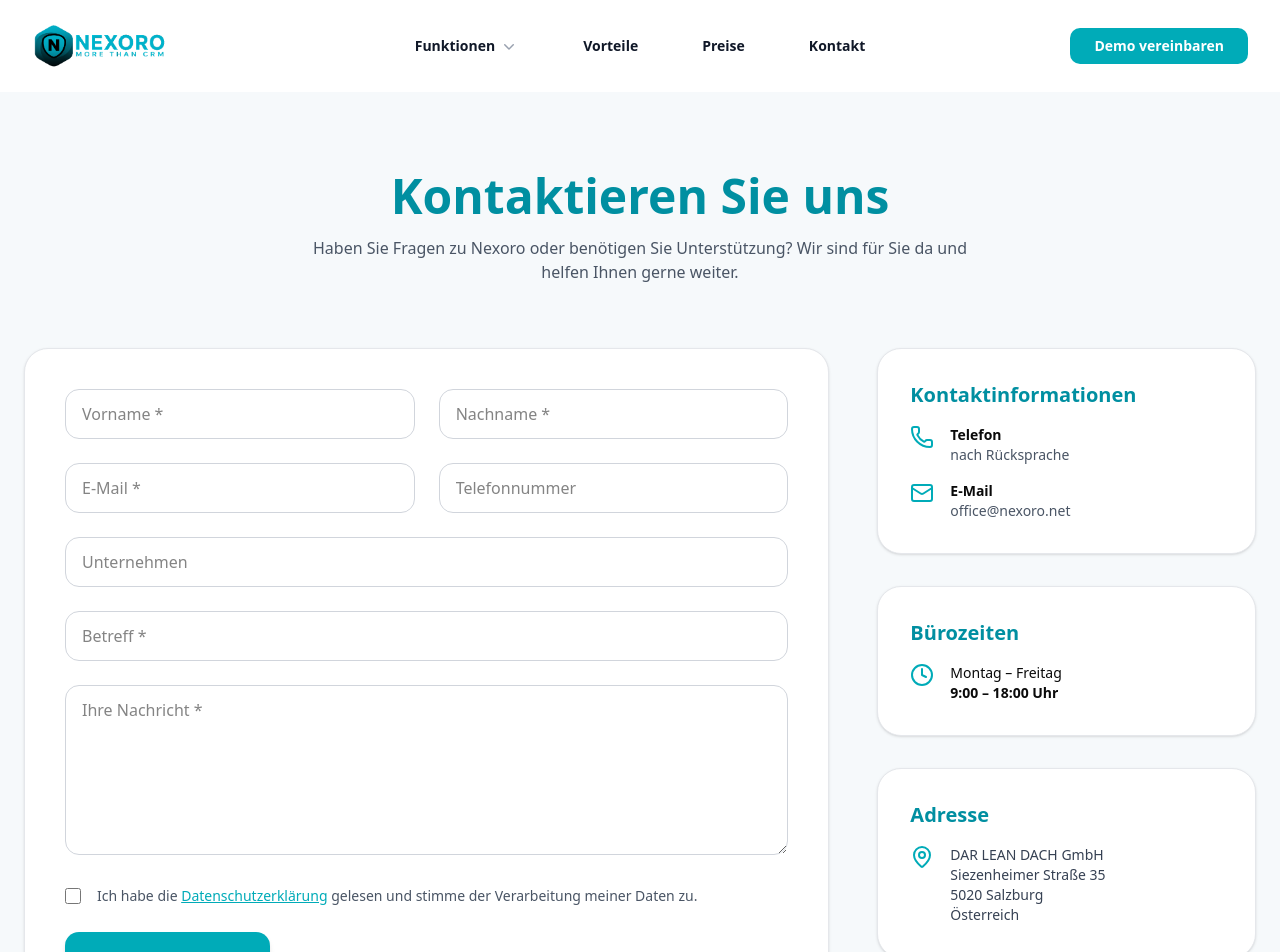
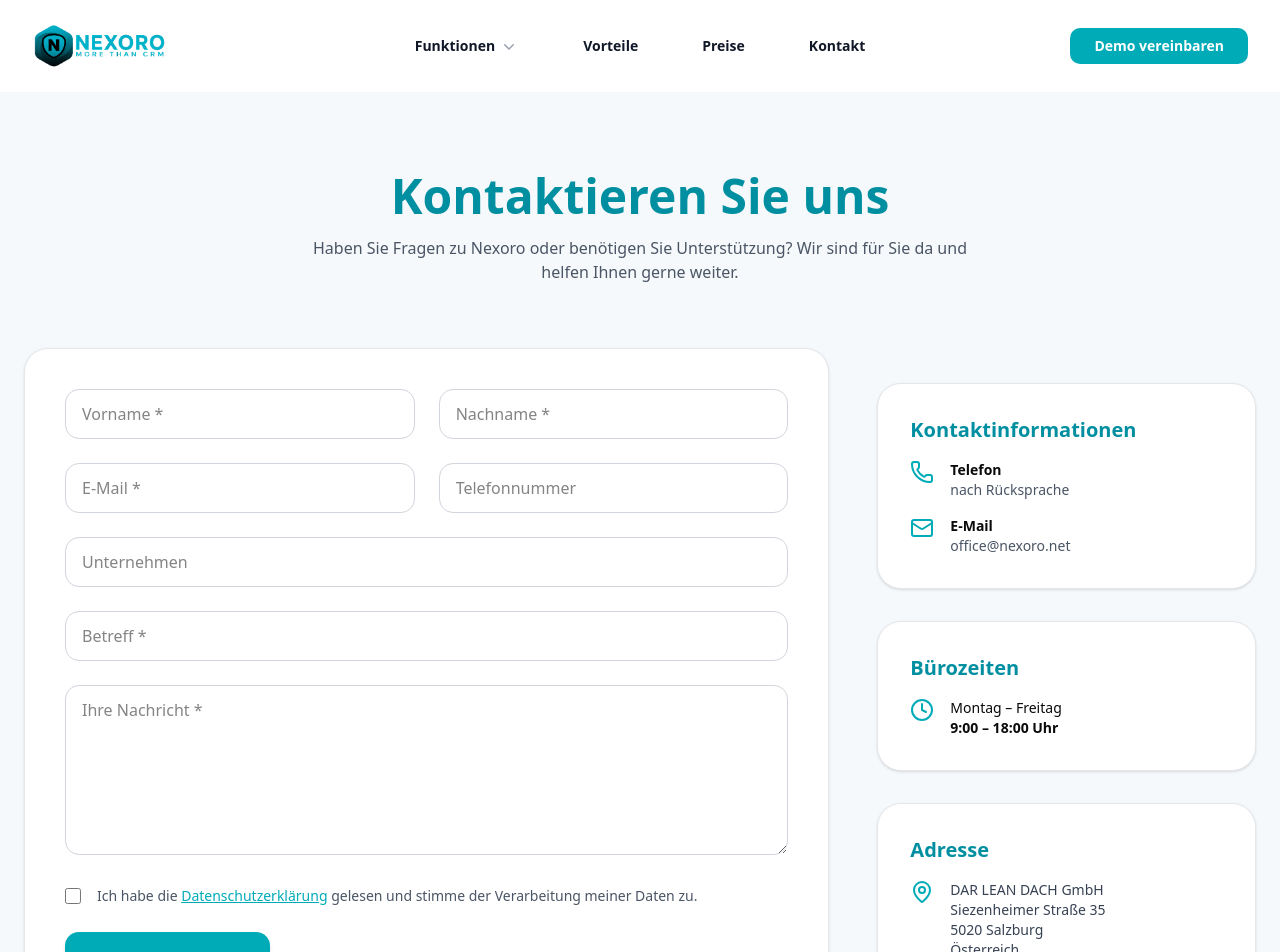
Before and after one commit to danielrckb/nexoro-landing, a Next.js app: page /kontakt in a window 1280 px wide. Shown: the top 952 px of the page. Built offline with nearby package versions, Linux system fonts and the light colour scheme.

Commit message:
Update Form.tsx

```diff
--- a/app/components/kontakt/Form.tsx
+++ b/app/components/kontakt/Form.tsx
@@ -142,10 +142,10 @@ export default function Form() {
           </div>
 
           {/* RIGHT INFO BOXES */}
-          <div className="space-y-8">
+          <div className="space-y-8 flex items-center justify-center flex-col">
 
             {/* Kontaktinformationen */}
-            <div className="bg-white p-8 rounded-3xl shadow-sm border border-gray-200">
+            <div className="bg-white p-8 rounded-3xl shadow-sm border border-gray-200 w-full">
               <h3 className="text-xl font-semibold text-[#008fa1] mb-4">
                 Kontaktinformationen
               </h3>
@@ -168,7 +168,7 @@ export default function Form() {
             </div>
 
             {/* Bürozeiten */}
-            <div className="bg-white p-8 rounded-3xl shadow-sm border border-gray-200">
+            <div className="bg-white p-8 rounded-3xl shadow-sm border border-gray-200 w-full">
               <h3 className="text-xl font-semibold text-[#008fa1] mb-4">
                 Bürozeiten
               </h3>
@@ -183,7 +183,7 @@ export default function Form() {
             </div>
 
             {/* Adresse */}
-            <div className="bg-white p-8 rounded-3xl shadow-sm border border-gray-200">
+            <div className="bg-white p-8 rounded-3xl shadow-sm border border-gray-200 w-full">
               <h3 className="text-xl font-semibold text-[#008fa1] mb-4">
                 Adresse
               </h3>
```
